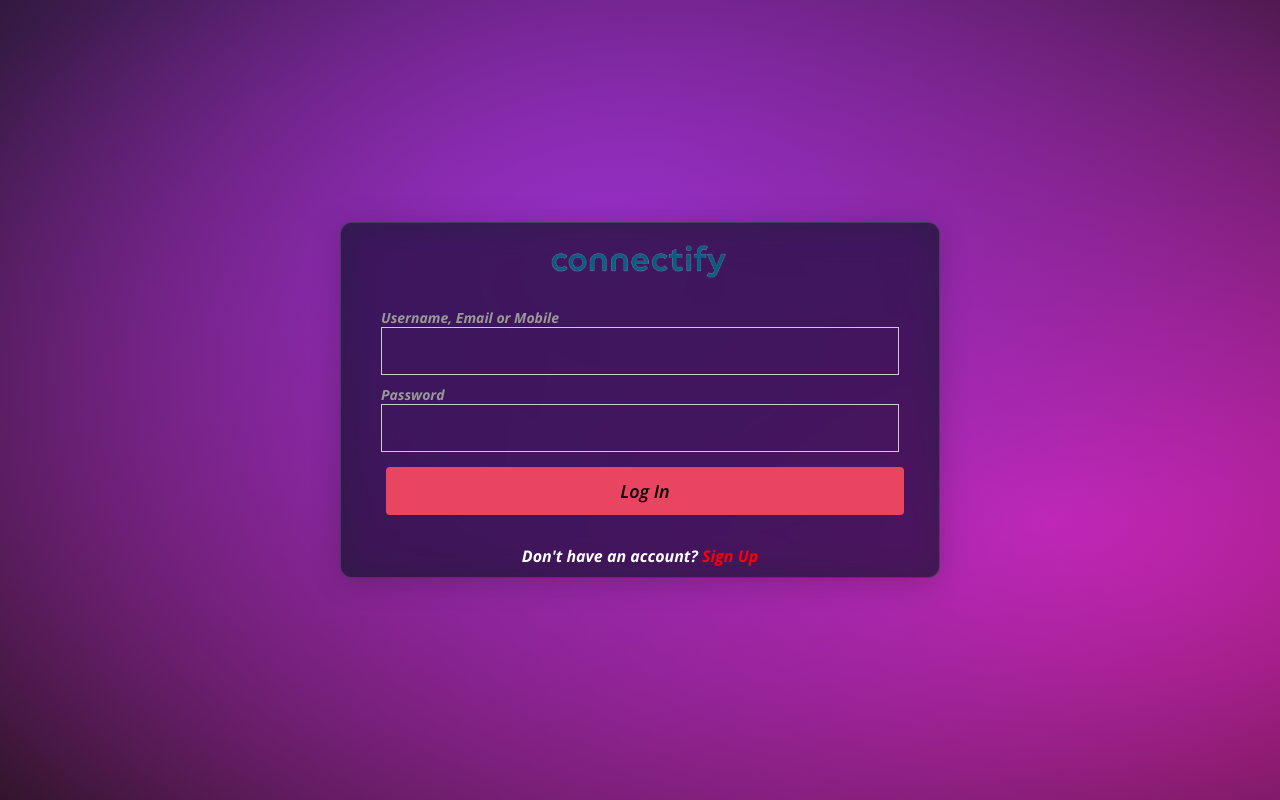
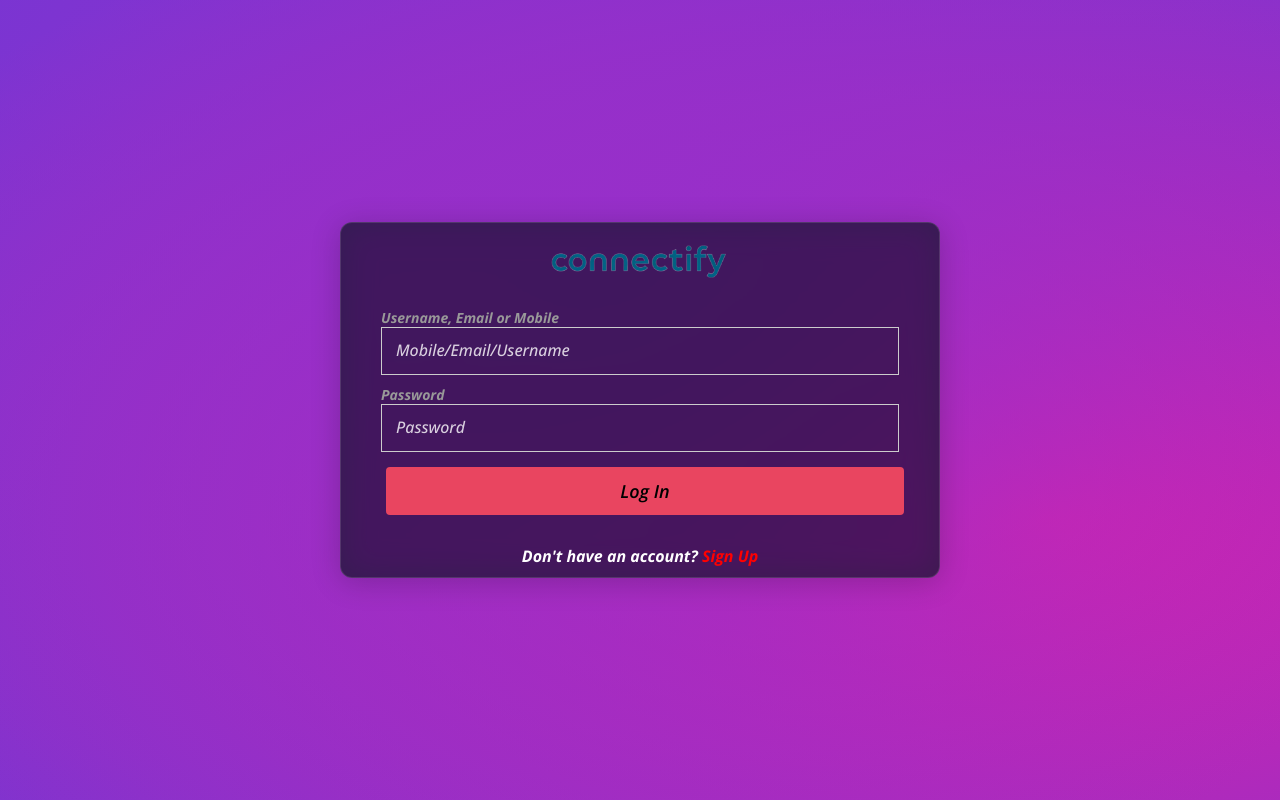
Before and after one commit to rakshitabalikai/ourinsta, a React (Create React App) app: page / in a window 1280 px wide. Built offline with nearby package versions, Linux system fonts and the light colour scheme.

Commit message:
placeholders

```diff
--- a/src/components/css/CreatePost.css
+++ b/src/components/css/CreatePost.css
@@ -77,12 +77,12 @@ label {
   margin-top: 10px;
 }
 
-button[type="submit"] {
+.upload {
   background-color: #00e05a;
   margin-top: 20px;
 }
 
-button[type="submit"]:hover {
+.upload:hover {
   background-color: #00ff9a;
 }
 
--- a/src/components/css/Login.css
+++ b/src/components/css/Login.css
@@ -19,18 +19,26 @@ body {
     "wdth" 100;
   height: 100vh;
   width: 100vw;
+
+  /* background: url('../assets/background/blurry-gradient-haikei.png') no-repeat center center/cover; */
+  display: flex;
+  justify-content: center;
+  align-items: center;
+}
+.container_login{
+  width: 100vw;
+  height: 100vh;
+  margin: 0px;
   background-color: #7236d4;
   background-image:
       radial-gradient(at 47% 33%, hsl(279.74, 62%, 49%) 0, transparent 95%),
       radial-gradient(at 82% 65%, hsl(314.84, 73%, 49%) 0, transparent 95%);
   background-attachment: fixed; /* This will make the background image stationary */
   background-size: cover;
-  /* background: url('../assets/background/blurry-gradient-haikei.png') no-repeat center center/cover; */
   display: flex;
   justify-content: center;
   align-items: center;
 }
-
 
 .main-container-login {
   backdrop-filter: blur(16px) saturate(180%);
@@ -48,9 +56,6 @@ body {
   box-shadow: 0px 4px 30px rgba(0, 0, 0, 0.2);
 }
 
-.heading {
-  /* margin-bottom: 10px; */
-}
 .logo{
   height: 60px;
 }
@@ -111,7 +116,7 @@ input:-internal-autofill-selected {
 
 .field input:focus + label,
 .field input:not(:placeholder-shown) + label {
-  font-size: 10px;
+  font-size: 12px;
    color: #fff;
 }
 
@@ -196,3 +201,13 @@ input:-internal-autofill-selected {
 .signup1:hover {
   text-decoration: underline;
 }
+
+.field ::placeholder{
+  color:#ffffffcc !important;
+  font-family: "Open Sans", sans-serif;
+  font-optical-sizing: auto;
+  font-weight: 500;
+  font-style: italic;
+  font-variation-settings:
+    "wdth" 100;
+}
--- a/src/components/css/Nav.css
+++ b/src/components/css/Nav.css
@@ -4,7 +4,7 @@
   position: fixed !important;
   top: 0 !important;
   left: 0 !important;
-  background-color: black !important;
+  /* background-color: black !important; */
   height: 100vh !important;
   flex-direction: column !important;
   width: 15% !important;
--- a/src/components/pages/CreatePost.js
+++ b/src/components/pages/CreatePost.js
@@ -132,7 +132,7 @@ function CreatePost() {
               </div>
 
               {/* Submit button */}
-              <button type="submit">Upload {fileType === "story" ? "Story" : "Post"}</button>
+              <button className="upload" type="submit">Upload {fileType === "story" ? "Story" : "Post"}</button>
             </form>
           )}
 
--- a/src/components/pages/Login.js
+++ b/src/components/pages/Login.js
@@ -34,7 +34,7 @@ function Login() {
   };
 
   return (
-    <div>
+    <div className='container_login'>
       <div className="main-container-login">
         <div className="box1">
         <div className="heading">
@@ -44,12 +44,12 @@ function Login() {
 
             <div className='field'>
               <label htmlFor='mobileOrEmailOrUsername'>Username, Email or Mobile</label>
-              <input id='mobileOrEmailOrUsername' type="text" name="mobileOrEmailOrUsername" value={formData.mobileOrEmailOrUsername} onChange={handleChange} required />
+              <input id='mobileOrEmailOrUsername' type="text" name="mobileOrEmailOrUsername" placeholder='Mobile/Email/Username' value={formData.mobileOrEmailOrUsername} onChange={handleChange} required />
             </div>
 
             <div className='field'>
               <label htmlFor='password'>Password</label>
-              <input id='password' type="password" name="password" value={formData.password} onChange={handleChange} required />
+              <input id='password' type="password" placeholder='Password' name="password" value={formData.password} onChange={handleChange} required />
             </div>
             <button className="login-button" title="login">Log In</button>
           </form>
--- a/src/components/pages/Signup.js
+++ b/src/components/pages/Signup.js
@@ -84,7 +84,8 @@ function Signup() {
 };
 
   return (
-    <div  className="main-container-login">
+    <div className='container_login'>
+      <div  className="main-container-login">
       <div className="box1">
         <div className="heading">
           <img src={logo}  className="logo" alt="logo" />
@@ -94,27 +95,27 @@ function Signup() {
           <form onSubmit={handleSubmit}>
             <div className="field">
               <label htmlFor="email">Email</label>
-              <input id="email" type="text" name="email" value={formData.email} onChange={handleChange} required />
+              <input id="email" type="text" placeholder='Email' name="email" value={formData.email} onChange={handleChange} required />
             </div>
 
             <div className="field">
               <label htmlFor="mobile">Mobile Number</label>
-              <input id="mobile" type="text" name="mobile" value={formData.mobile} onChange={handleChange} required />
+              <input id="mobile" type="text" placeholder='Mobile Number' name="mobile" value={formData.mobile} onChange={handleChange} required />
             </div>
 
             <div className="field">
               <label htmlFor="fullName">Full Name</label>
-              <input id="fullName" type="text" name="fullName" value={formData.fullName} onChange={handleChange} required />
+              <input id="fullName" type="text" placeholder='Full Name' name="fullName" value={formData.fullName} onChange={handleChange} required />
             </div>
 
             <div className="field">
               <label htmlFor="username">Username</label>
-              <input id="username" type="text" name="username" value={formData.username} onChange={handleChange} required />
+              <input id="username" type="text" placeholder='username'  name="username" value={formData.username} onChange={handleChange} required />
             </div>
 
             <div className="field">
               <label htmlFor="password">Password</label>
-              <input id="password" type="password" name="password" value={formData.password} onChange={handleChange} required />
+              <input id="password" type="password" placeholder='Password' name="password" value={formData.password} onChange={handleChange} required />
             </div>
 
             <div className="field">
@@ -148,10 +149,11 @@ function Signup() {
         </div>
 
         <p className="login-link">
-          Have an account? <Link to="/" className="login">Log in</Link>
+          Have an account? <Link to="/" className="signup1">Log in</Link>
         </p>
       </div>
       <Outlet></Outlet>
+    </div>
     </div>
   );
 }
```
Also changed, not shown: src/components/css/Signup.css (+13 -1 lines).
